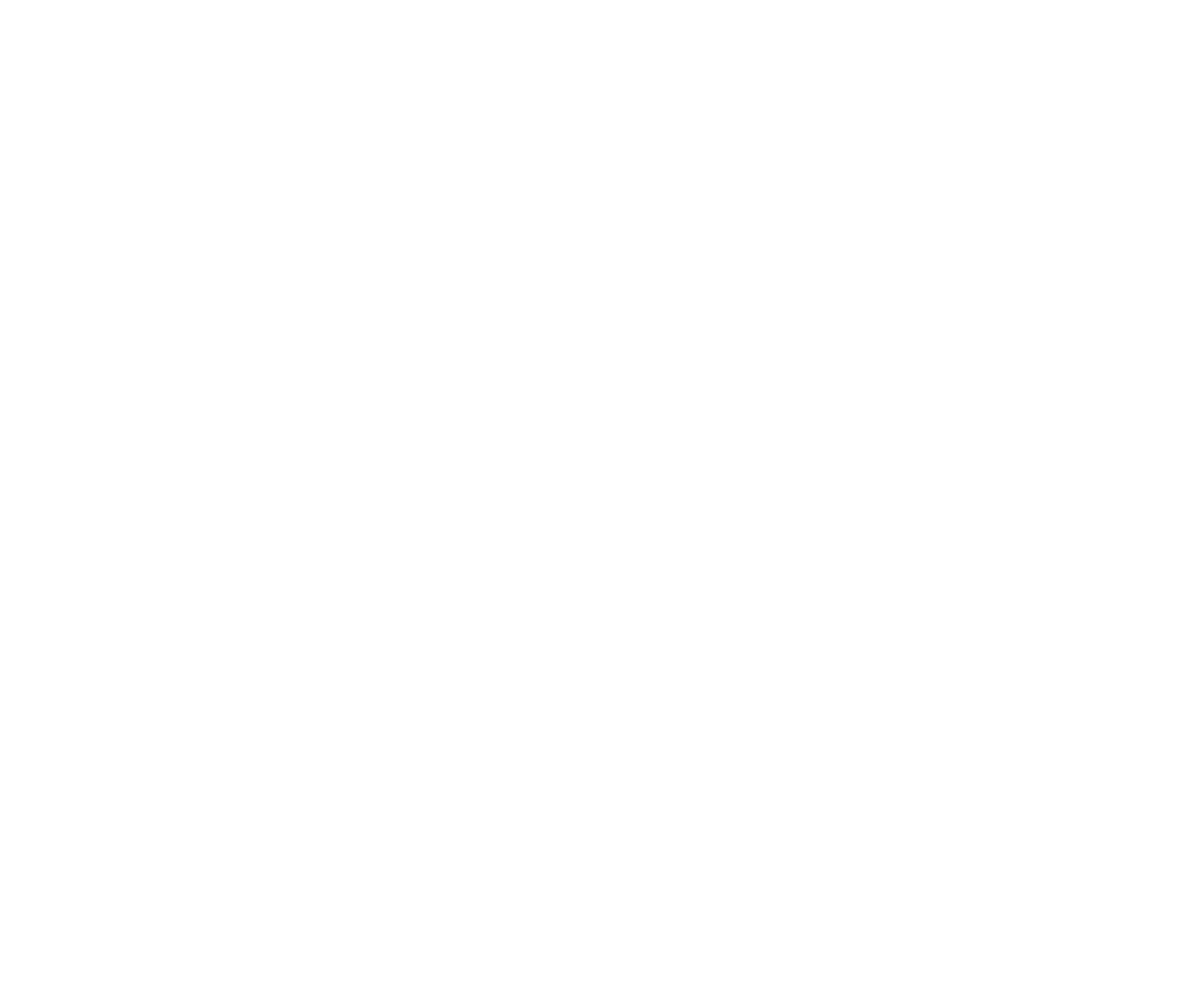
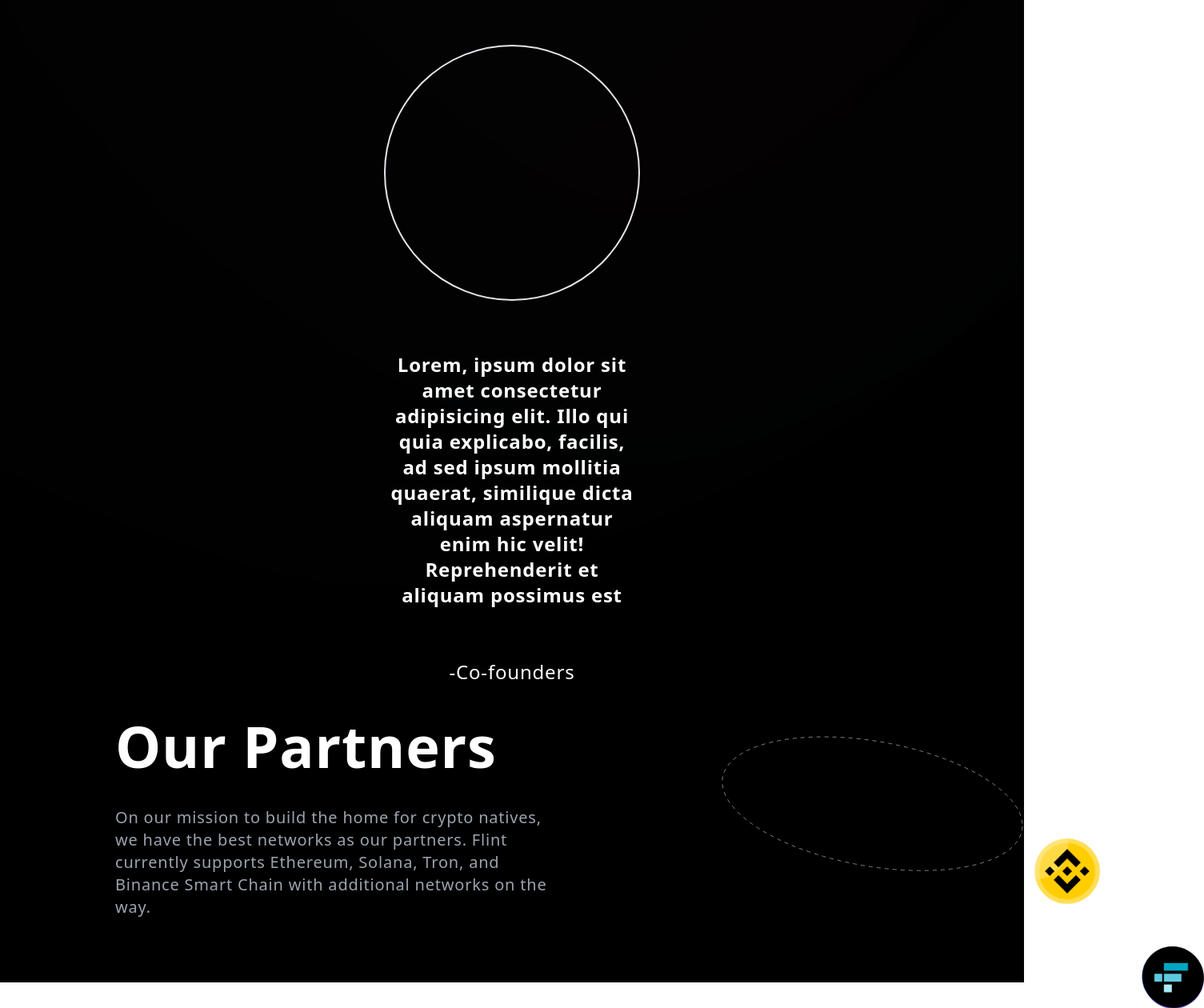
Before and after one commit to fibre-ether/kwikpic-task, a React (Create React App) app: page /about in a window 1280 px wide. Shown: the part 744-2004 px from the top of the page at 80% size, 1505 px wide, since content can reach past the window. Before the commit the page ends 800 px from the top, so only its background shows below. Built offline with nearby package versions, Linux system fonts and the light colour scheme.

Commit message:
Add scrolltrigger to about page

```diff
--- a/src/pages/About.js
+++ b/src/pages/About.js
@@ -1,9 +1,114 @@
-import React from 'react'
+import React, { useEffect, useRef } from "react";
+import gsap from "gsap";
+import { MotionPathPlugin } from "gsap/all";
+import ScrollTrigger from "gsap/ScrollTrigger";
+import img1 from '../assets/partners/1.png'
+import img2 from '../assets/partners/2.png'
+import img3 from '../assets/partners/3.png'
+import img4 from '../assets/partners/4.png'
+import img5 from '../assets/partners/5.png'
+function About() {
+  let path = useRef(null);
+  let target1 = useRef(null);
+  let target2 = useRef(null);
+  let target3 = useRef(null);
+  let target4 = useRef(null);
+  let target5 = useRef(null);
+  let svg = useRef(null);
+  useEffect(() => {
+    gsap.registerPlugin(MotionPathPlugin, ScrollTrigger);
 
-function About() {
+    gsap
+      .timeline({
+        defaults: { duration: 10 },
+        scrollTrigger: {
+          trigger: svg,
+          scrub: true,
+          start: "top " - path.offsetTop,
+          end: "bottom top",
+        },
+      })
+      .to(target1,{motionPath: { path: path, align: path, alignOrigin: [0.5, 0.5],},},-30)
+      .to(target2,{motionPath: { path: path, align: path, alignOrigin: [0.5, 0.5],},},-27)
+      .to(target3,{motionPath: { path: path, align: path, alignOrigin: [0.5, 0.5],},},-25)
+      .to(target4,{motionPath: { path: path, align: path, alignOrigin: [0.5, 0.5],},},-23)
+      .to(target5,{motionPath: { path: path, align: path, alignOrigin: [0.5, 0.5],},},-21)
+      ;
+    console.log("animating");
+  });
+
   return (
-    <div>About</div>
-  )
+    <div className="bg-black tracking-wider overflow-x-clip">
+      {/* Section 1 */}
+      <div className="h-screen relative">
+        <div className="z-20 relative h-full text-white flex flex-col justify-center items-center">
+          <p className="mt-5 text-7xl font-bold">We are building</p>
+          <p className="mt-5 text-7xl font-bold">you a home</p>
+          <p className="mt-7 text-3xl font-medium">in the world of crypto</p>
+        </div>
+        {/* bg circles */}
+        <div className="z-10 absolute flex top-1/2 left-1/2 -translate-x-1/2 -translate-y-1/2">
+          <div className="bg-blue-400 opacity-50 w-80 aspect-square rounded-full blur-[500px]"></div>
+          <div className="bg-red-400 opacity-50  w-80 aspect-square rounded-full blur-[500px]"></div>
+        </div>
+      </div>
+
+      {/* Section 2 */}
+      <div className="h-screen relative">
+        <div className="absolute h-full w-1/4 left-1/2 top-0 -translate-x-1/2 flex flex-col">
+          <div className="w-full aspect-square bg-black border-2 rounded-full"></div>
+          <div className="text-white text-2xl font-semibold px-2 my-16 flex justify-center h-[45%] overflow-scroll">
+            {" "}
+            <p className="text-center">
+              Lorem, ipsum dolor sit amet consectetur adipisicing elit. Illo qui
+              quia explicabo, facilis, ad sed ipsum mollitia quaerat, similique
+              dicta aliquam aspernatur enim hic velit! Reprehenderit et aliquam
+              possimus est asperiores eum accusamus ullam rem minus. Rerum a,
+              quae molestias repellendus necessitatibus id culpa repellat? Harum
+              quisquam necessitatibus rerum facilis!
+            </p>
+          </div>
+          <div className="text-white text-2xl font-thin px-2 flex justify-center">
+            -Co-founders
+          </div>
+        </div>
+      </div>
+
+      {/* Section 3 */}
+      <div className="h-1/2 flex mt-10">
+        <div className="w-[60%] h-full flex flex-col justify-center pr-16 pl-36 space-y-10 bg-black">
+          <p className="text-7xl font-bold text-white">Our Partners</p>
+          <p className="text-xl text-gray-400">
+            On our mission to build the home for crypto natives, we have the
+            best networks as our partners. Flint currently supports Ethereum,
+            Solana, Tron, and Binance Smart Chain with additional networks on
+            the way.
+          </p>
+        </div>
+        <div className="w-[40%] h-auto">
+          <svg
+            ref={(el) => (svg = el)}
+            className="w-full h-full"
+            xmlns="http://www.w3.org/2000/svg"
+            stroke="white">
+            <path
+              className=" opacity-50"
+              id="mainPath"
+              ref={(el) => (path = el)}
+              strokeDasharray="5,5"
+              d=" M 510 137 A 78 190 100 1 1 510 135 z"
+            />
+          </svg>
+          <img className="absolute scale-[0.2]" ref={(el) => (target1 = el)} src={img1} alt="1" />
+          <img className="absolute scale-[0.2]" ref={(el) => (target2 = el)} src={img2} alt="2" />
+          <img className="absolute scale-[0.75]" ref={(el) => (target3 = el)} src={img3} alt="3" />
+          <img className="absolute scale-[0.2]" ref={(el) => (target4 = el)} src={img4} alt="4" />
+          <img className="absolute scale-[0.2]" ref={(el) => (target5 = el)} src={img5} alt="5" />
+        </div>
+      </div>
+      <div className="h-20"></div>
+    </div>
+  );
 }
 
-export default About
+export default About;
```
